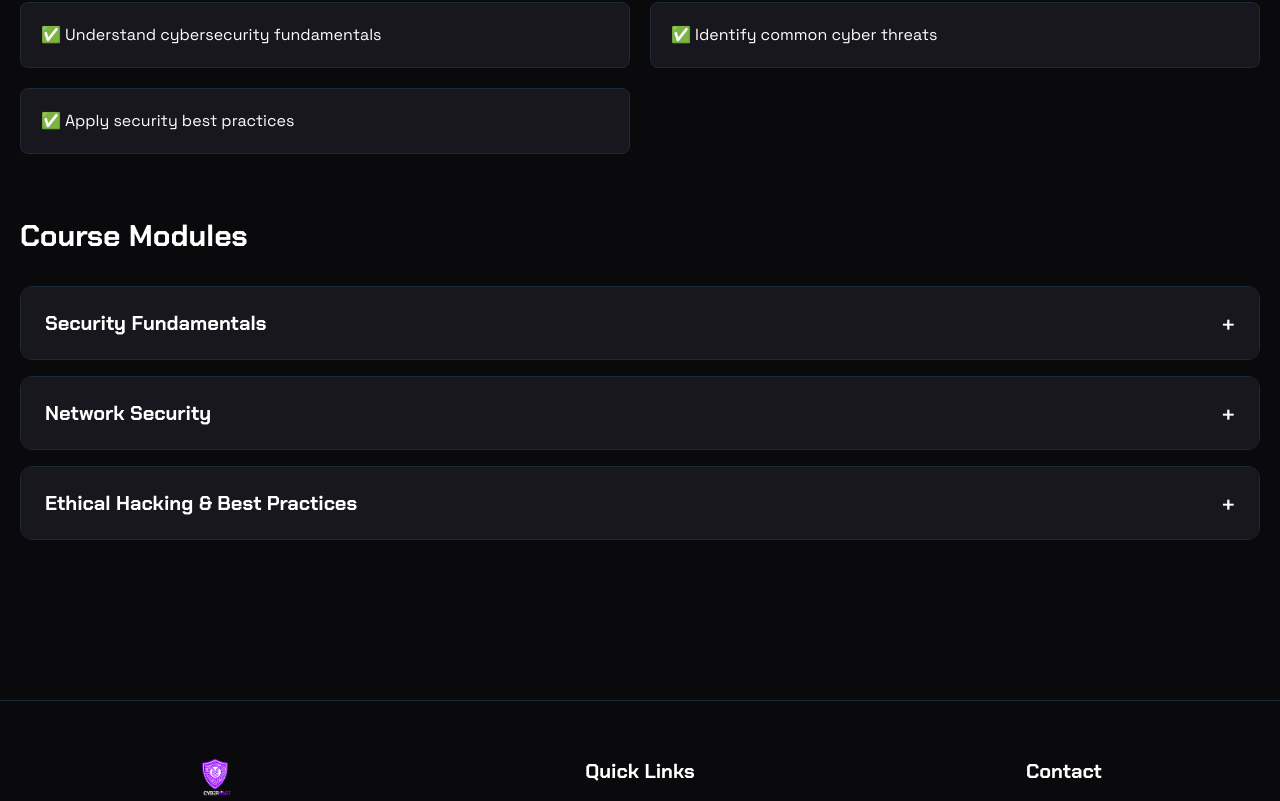
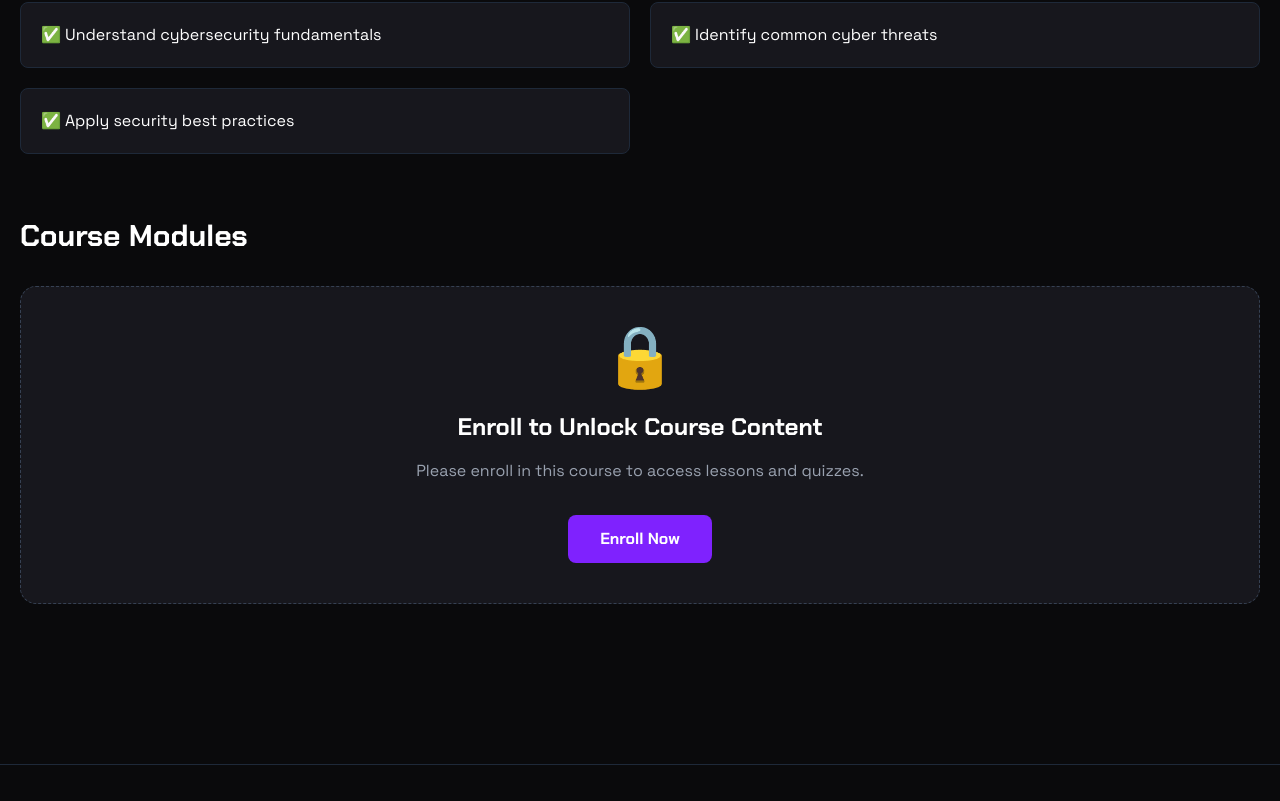
Before and after one commit to mahmudanasrin078/cybervast-learn, a React (Vite) app: page /courses/cybersecurity in a window 1280 px wide. Shown: the part 587-1388 px from the top of the page. Built offline with nearby package versions, Linux system fonts and the light colour scheme.

Commit message:
feat:changes for course details page

```diff
--- a/src/pages/CourseDetails.jsx
+++ b/src/pages/CourseDetails.jsx
@@ -1,6 +1,6 @@
 import React, { useEffect, useState } from "react";
 
-import { Link, useParams } from "react-router-dom";
+import { Link, Navigate, useNavigate, useParams } from "react-router-dom";
 
 import toast from "react-hot-toast";
 
@@ -16,7 +16,10 @@ import { isEnrolled } from "../storage/enrollmentStorage";
 import SkeletonLoader from "../components/common/SkeletonLoader";
 
 const CourseDetails = () => {
+  const navigate = useNavigate();
+
   const [loading, setLoading] = useState(true);
+
   const { dispatch } = useApp();
   const { slug } = useParams();
   // -----------
@@ -27,9 +30,16 @@ const CourseDetails = () => {
 
     return () => clearTimeout(timer);
   }, []);
+
   const course = coursesData.courses.find((item) => item.slug === slug);
 
-  const enrolled = isEnrolled(course.slug);
+  useEffect(() => {
+    if (course) {
+      setEnrolled(isEnrolled(course.slug));
+    }
+  }, [course]);
+
+  const [enrolled, setEnrolled] = useState(false);
 
   const [openModule, setOpenModule] = useState(null);
 
@@ -41,6 +51,7 @@ const CourseDetails = () => {
 
     saveEnrollment(course.slug);
 
+    setEnrolled(true);
     dispatch({
       type: "ENROLL_COURSE",
       payload: course.slug,
@@ -68,7 +79,6 @@ const CourseDetails = () => {
       </Container>
     );
   }
-
 
   return (
     <Container>
@@ -110,16 +120,20 @@ const CourseDetails = () => {
             {/* Button */}
 
             <button
-              onClick={handleEnroll}
-              disabled={enrolled}
-              className={`mt-8 rounded-lg px-8 py-3 font-semibold transition
-    ${
+              onClick={() => {
+                if (!enrolled) {
+                  handleEnroll();
+                } else {
+                  setOpenModule(course.modules[0].id);
+                }
+              }}
+              className={`mt-8 rounded-lg px-8 py-3 font-semibold transition ${
                 enrolled
-        ? "bg-green-600 cursor-not-allowed"
+                  ? "bg-green-600 hover:bg-green-700"
                   : "bg-violet-600 hover:bg-violet-700"
               }`}
             >
-              {enrolled ? "✓ Enrolled" : "Enroll Now"}
+              {enrolled ? "Continue Learning" : "Enroll Now"}
             </button>
           </div>
 
@@ -156,18 +170,47 @@ const CourseDetails = () => {
       <section className="pb-20">
         <h2 className="text-3xl font-bold mb-8">Course Modules</h2>
 
+        {!enrolled ? (
+          <div className="rounded-2xl border border-dashed border-gray-700 bg-[#17171d] p-10 text-center">
+            <div className="text-6xl">🔒</div>
+
+            <h3 className="mt-6 text-2xl font-bold">
+              Enroll to Unlock Course Content
+            </h3>
+
+            <p className="mt-4 text-gray-400">
+              Please enroll in this course to access lessons and quizzes.
+            </p>
+
+            <button
+              onClick={() => {
+                if (!enrolled) {
+                  handleEnroll();
+                } else {
+                  Navigate(
+                    `/courses/${course.slug}/lessons/${course.modules[0].lessons[0].id}`,
+                  );
+                }
+              }}
+              className="mt-8 rounded-lg bg-violet-600 px-8 py-3 font-semibold hover:bg-violet-700 transition"
+            >
+              Enroll Now
+            </button>
+          </div>
+        ) : (
           <div className="space-y-4">
             {course.modules.map((module) => (
               <div
                 key={module.id}
-              className="rounded-xl border border-gray-800 overflow-hidden"
+                className="overflow-hidden rounded-xl border border-gray-800"
               >
                 {/* Module Header */}
+
                 <button
                   onClick={() =>
                     setOpenModule(openModule === module.id ? null : module.id)
                   }
-                className="w-full flex items-center justify-between bg-[#17171d] px-6 py-5"
+                  className="flex w-full items-center justify-between bg-[#17171d] px-6 py-5"
                 >
                   <h3 className="text-xl font-semibold">{module.title}</h3>
 
@@ -176,7 +219,7 @@ const CourseDetails = () => {
                   </span>
                 </button>
 
-              {/* Module Body */}
+                {/* Lessons */}
 
                 {openModule === module.id && (
                   <div className="bg-[#111116]">
@@ -187,7 +230,7 @@ const CourseDetails = () => {
                       >
                         <Link
                           to={`/courses/${course.slug}/lessons/${lesson.id}`}
-                        className="font-medium text-violet-400 hover:text-violet-300 transition"
+                          className="font-medium text-violet-400 hover:text-violet-300"
                         >
                           {lesson.title}
                         </Link>
@@ -198,12 +241,10 @@ const CourseDetails = () => {
                       </div>
                     ))}
 
-                  {/* Quiz Button */}
-
                     <div className="border-t border-gray-800 p-6">
                       <Link
                         to={`/courses/${course.slug}/quiz/${module.id}`}
-                      className="inline-block rounded-lg bg-violet-600 px-6 py-3 font-medium hover:bg-violet-700 transition"
+                        className="inline-block rounded-lg bg-violet-600 px-6 py-3 hover:bg-violet-700"
                       >
                         Start Quiz
                       </Link>
@@ -213,6 +254,7 @@ const CourseDetails = () => {
               </div>
             ))}
           </div>
+        )}
       </section>
     </Container>
   );
```
Also changed, not shown: src/pages/LessonPlayer.jsx (+0 -25 lines), src/storage/progressStorage.js (line endings or trailing spaces). Lines whose indentation alone changed are shown as unchanged.
